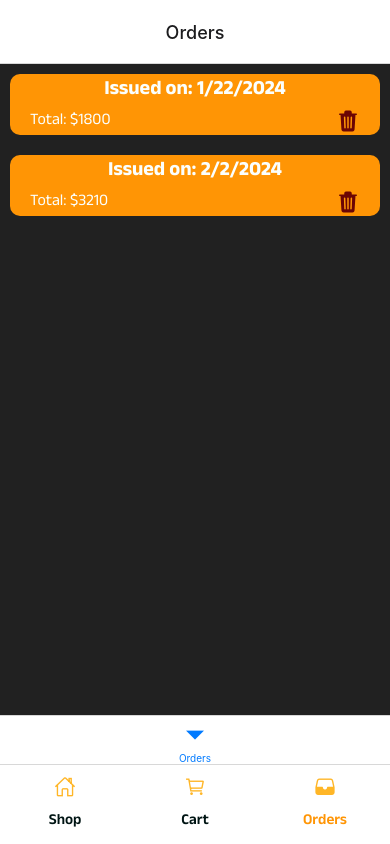
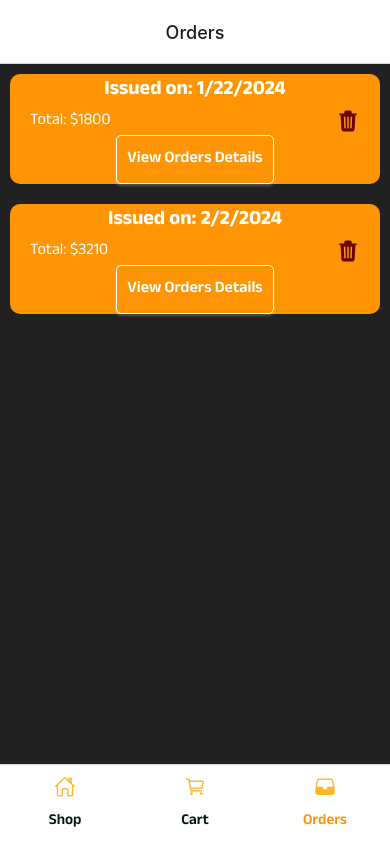
Before and after one commit to FacundoVillarroel/Challenge-12-React-Nativce, a React Native app: screen /OrdersTab in a window 390 px wide. Built offline with nearby package versions, Linux system fonts and the light colour scheme.

Commit message:
[feature] - create OrderItem Screen and implement it in OrderNavigator

```diff
--- a/src/components/orderItem/OrderItem.jsx
+++ b/src/components/orderItem/OrderItem.jsx
@@ -6,7 +6,7 @@ import { styles } from "./styles";
 import { formatDate } from "../../utils/index";
 import { COLORS } from "../../constants/colors";
 
-const OrderItem = ({ item, onDelete }) => {
+const OrderItem = ({ item, onDelete, onDetails }) => {
   return (
     <View style={styles.container}>
       <View style={styles.headerContainer}>
@@ -18,6 +18,9 @@ const OrderItem = ({ item, onDelete }) => {
           <Ionicons name="trash" size={24} color={COLORS.danger} />
         </TouchableOpacity>
       </View>
+      <TouchableOpacity onPress={() => {onDetails(item.id)}} style={styles.buttonDetailContainer}>
+        <Text style={styles.details}>View Orders Details</Text>
+      </TouchableOpacity>
     </View>
   )
 }
--- a/src/components/orderItem/styles.js
+++ b/src/components/orderItem/styles.js
@@ -8,7 +8,7 @@ export const styles = StyleSheet.create({
     backgroundColor:COLORS.secondary,
     margin:10,
     borderRadius:10,
-    height:100,
+    height:120,
     justifyContent:"center"
   },
   headerContainer:{
@@ -29,4 +29,25 @@ export const styles = StyleSheet.create({
     fontFamily:"Anek-Regular",
     fontSize:16,
   },
+  buttonDetailContainer:{
+    borderColor:COLORS.primaryText,
+    borderWidth:1,
+    alignSelf:"center",
+    padding:10,
+    borderRadius:5,
+    shadowColor: "#fff",
+    shadowOffset: {
+      width: 0,
+      height: 2,
+    },
+    shadowOpacity: 0.23,
+    shadowRadius: 2.62,
+
+    elevation: 4,
+  },
+  details:{
+    color:COLORS.primaryText,
+    fontFamily:"Anek-SemiBold",
+    fontSize:16
+  },
 })
--- a/src/navigation/cart.jsx
+++ b/src/navigation/cart.jsx
@@ -1,11 +1,11 @@
 import React from "react";
-import { createBottomTabNavigator } from "@react-navigation/bottom-tabs";
+import { createNativeStackNavigator } from '@react-navigation/native-stack';
 import { Cart } from "../screens";
 
 import { COLORS } from "../constants/colors";
 
 
-const Stack = createBottomTabNavigator()
+const Stack = createNativeStackNavigator()
 
 const CartNavigator = () => {
   return(
--- a/src/navigation/orders.jsx
+++ b/src/navigation/orders.jsx
@@ -1,10 +1,10 @@
 import React from "react";
-import { createBottomTabNavigator } from "@react-navigation/bottom-tabs";
-import { Orders } from "../screens";
+import { createNativeStackNavigator } from '@react-navigation/native-stack';
+import { Orders, OrderDetail } from "../screens";
 
 import { COLORS } from "../constants/colors";
 
-const Stack = createBottomTabNavigator()
+const Stack = createNativeStackNavigator()
 
 const OrdersNavigator = () => {
   return(
@@ -12,18 +12,24 @@ const OrdersNavigator = () => {
       initialRouteName="Orders"
       screenOptions={{
         headerStyle: {
-          backgroundColor: COLORS.background,
+          backgroundColor: COLORS.secondary,
         },
         headerTintColor: COLORS.primaryText,
         headerTitleStyle: {
           fontFamily: 'Anek-Bold',
         },
-        headerBackTitle:"",
-        headerShown:false,
+        headerBackTitle:""
       }}>
         <Stack.Screen
           name="Orders"
           component={Orders}
+          options={{
+            headerShown:false
+          }}
+        />
+        <Stack.Screen
+          name="OrderDetail"
+          component={OrderDetail}
         />
       </Stack.Navigator>
   )
--- a/src/navigation/tabs.jsx
+++ b/src/navigation/tabs.jsx
@@ -4,7 +4,6 @@ import ShopNavigator from "./shop";
 import OrdersNavigator from "./orders";
 import CartNavigator from "./cart";
 
-import { isAndroid } from "../utils";
 import { Ionicons } from "@expo/vector-icons"
 import { COLORS } from "../constants/colors";
 
--- a/src/screens/index.js
+++ b/src/screens/index.js
@@ -3,3 +3,4 @@ export { default as Products } from "./products/Products";
 export { default as Product } from "./product/Product";
 export { default as Cart } from "./cart/Cart";
 export { default as Orders } from "./orders/Orders";
+export { default as OrderDetail } from "./orderDetail/OrderDetail";
--- /dev/null
+++ b/src/screens/orderDetail/OrderDetail.jsx
@@ -0,0 +1,41 @@
+import { View, Text, FlatList } from 'react-native';
+import React from 'react';
+
+import { styles } from "./styles"
+import { ORDERS } from '../../constants/data';
+import { formatDate } from '../../utils';
+
+const OrderDetail = ({navigate, route }) => {
+  const { orderId } = route.params
+
+  const filteredOrder = ORDERS.find(order => order.id === orderId)
+  const { id, date, total, items } = filteredOrder
+
+  const renderItem = ({item}) => (
+    <View style={styles.productContainer}>
+      <Text style ={styles.productTitle}>{item.title.toUpperCase()}</Text>
+      <Text style ={styles.productDescription}>Description: {item.description}</Text>
+      <Text style ={styles.productQuantity}>Quantity: {item.quantity}</Text>
+    </View>
+  )
+
+  return (
+    <View style={styles.container}>
+      <View style={styles.detailsContainer}>
+        <Text style={styles.text}>Order number: {id}</Text>
+        <Text style={styles.text}>Issued on: {formatDate(date)}</Text>
+        <Text style={styles.text}>Total: ${total}</Text>
+      </View>
+      <View style={styles.productsContainer}>
+        <Text style={styles.products}>PRODUCTS:</Text>
+        <FlatList
+          data={items}
+          keyExtractor={item => item.id}
+          renderItem={renderItem }
+        />
+      </View>
+    </View>
+  )
+}
+
+export default OrderDetail
--- /dev/null
+++ b/src/screens/orderDetail/styles.js
@@ -0,0 +1,51 @@
+import { StyleSheet } from "react-native";
+import { COLORS } from "../../constants/colors";
+
+export const styles = StyleSheet.create({
+  container:{
+    flex:1,
+    backgroundColor:COLORS.background
+  },
+  detailsContainer:{
+    padding:10,
+  },
+  text:{
+    color:COLORS.primaryText,
+    fontSize:16,
+    fontFamily:"Anek-Regular",
+    paddingVertical:5
+  },
+  productsContainer:{
+    padding:10
+  },
+  products:{
+    color:COLORS.primaryText,
+    fontSize:25,
+    fontFamily:"Anek-SemiBold",
+    alignSelf:"center",
+  },
+  productContainer:{
+    backgroundColor:COLORS.primary,
+    margin:10,
+    padding:10,
+    borderRadius:10
+  },
+  productTitle:{
+    color:COLORS.secondaryText,
+    fontSize:20,
+    fontFamily:"Anek-Bold",
+    alignSelf:"center"
+  },
+  productDescription:{
+    color:COLORS.primaryText,
+    fontSize:16,
+    fontFamily:"Anek-Regular",
+    paddingVertical:10
+  },
+  productQuantity:{
+    color:COLORS.secondaryText,
+    fontSize:16,
+    fontFamily:"Anek-Bold",
+    alignSelf:"center"
+  }
+})
--- a/src/screens/orders/Orders.jsx
+++ b/src/screens/orders/Orders.jsx
@@ -11,8 +11,12 @@ const Orders = ({ navigation }) => {
     console.log(`order ${id} deleted`);
   }
 
+  const onDetails = (id) => {
+    navigation.navigate("OrderDetail", {orderId:id})
+  }
+
   const renderItem = ({ item }) => (
-    <OrderItem item={item} onDelete={onDelete} />
+    <OrderItem item={item} onDelete={onDelete} onDetails={onDetails}/>
   )
 
   return (
--- a/src/screens/product/Product.jsx
+++ b/src/screens/product/Product.jsx
@@ -7,10 +7,10 @@ const Product = ({ navigation, route }) => {
   const { productId } = route.params
 
   const filteredProduct = PRODUCTS.find( item => item.id === productId)
-  const { title, price, description } = filteredProduct || {}
+  const { title, price, description, id } = filteredProduct || {}
 
   const handleAddToCart = () => {
-    return null
+    console.warn(`product: ${title} Id: ${id} added to the cart`)
   }
 
   return (
--- a/src/screens/products/Products.jsx
+++ b/src/screens/products/Products.jsx
@@ -6,7 +6,7 @@ import { styles } from "./styles"
 import { ProductItem } from '../../components'
 
 const Products = ({ navigation, route}) => {
-  const { categoryId, title } = route.params
+  const { categoryId } = route.params
 
   const filteredProducts = PRODUCTS.filter(product => product.categoryId == categoryId)
 
```
